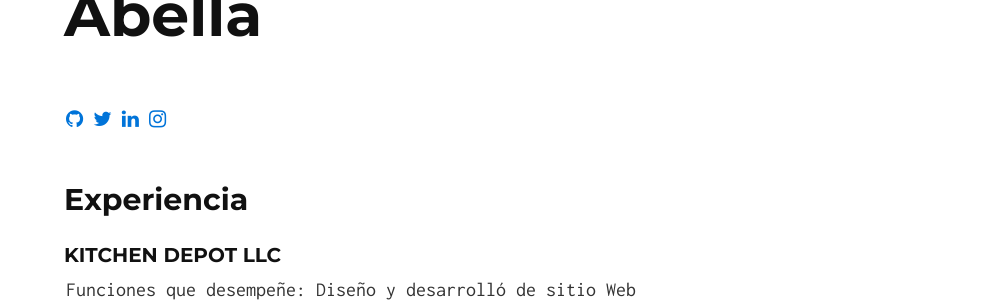
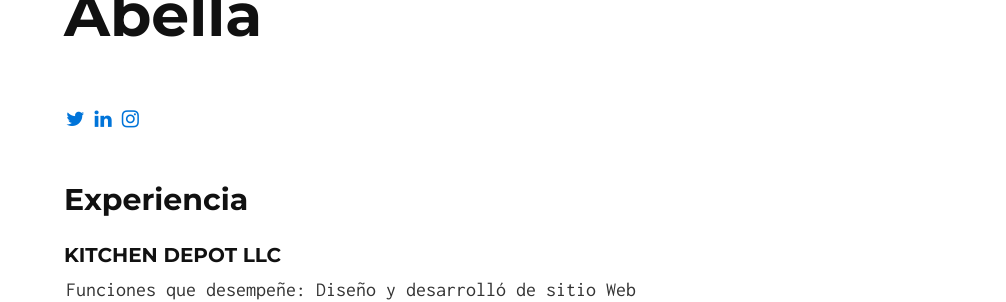
Before and after one commit to MaurooRen/maurooren.github.io, a Jekyll site: the page built from index.md, in a window 1280 px wide. Shown: the part 175-477 px from the top of the page, without its empty margins (274-1280 px from the left). Built offline with Jekyll 4.4.1, drawn with Linux system fonts in a browser that asks for light colours; nearby versions of some CDN libraries.

Commit message:
delete - github icon

```diff
--- a/index.md
+++ b/index.md
@@ -2,7 +2,7 @@
 layout: default
 ---
 
-[<i class="fa fa-github" aria-hidden="true"></i>](https://github.com/maurooren) [<i class="fa fa-twitter" aria-hidden="true"></i>](https://twitter.com/maurooren) [<i class="fa fa-linkedin" aria-hidden="true"></i>](https://www.linkedin.com/in/maurooren/) [<i class="fa fa-instagram" aria-hidden="true"></i>](https://www.instagram.com/maurooren/)
+[<i class="fa fa-twitter" aria-hidden="true"></i>](https://twitter.com/maurooren) [<i class="fa fa-linkedin" aria-hidden="true"></i>](https://www.linkedin.com/in/maurooren/) [<i class="fa fa-instagram" aria-hidden="true"></i>](https://www.instagram.com/maurooren/)
 
 ## Experiencia
 
```
